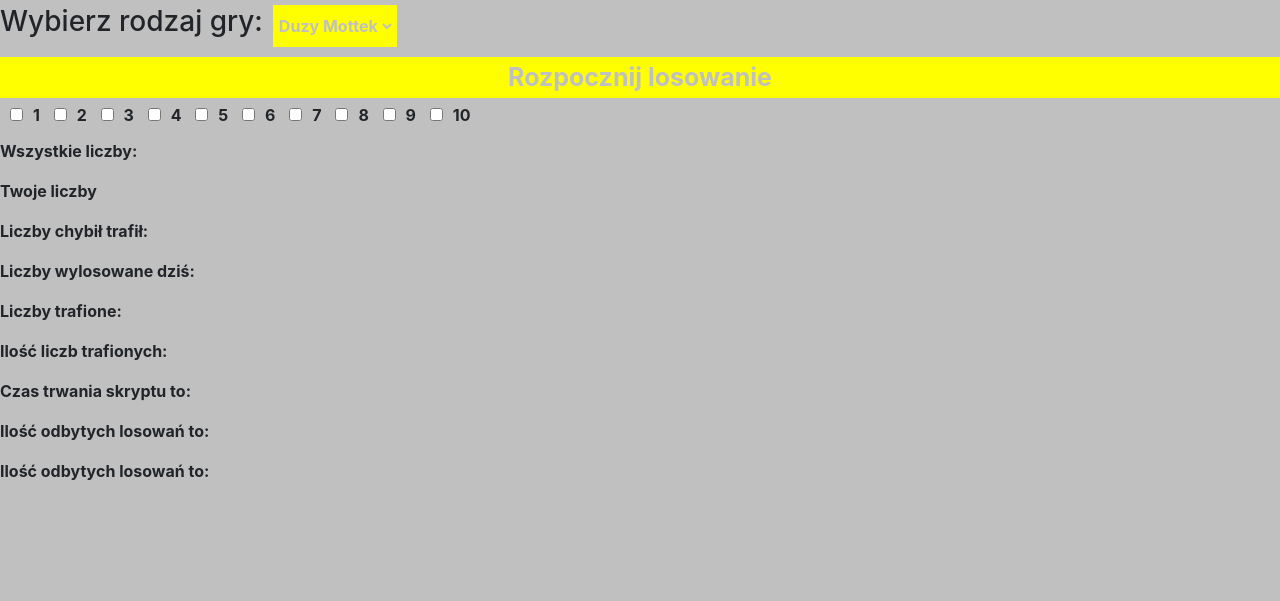
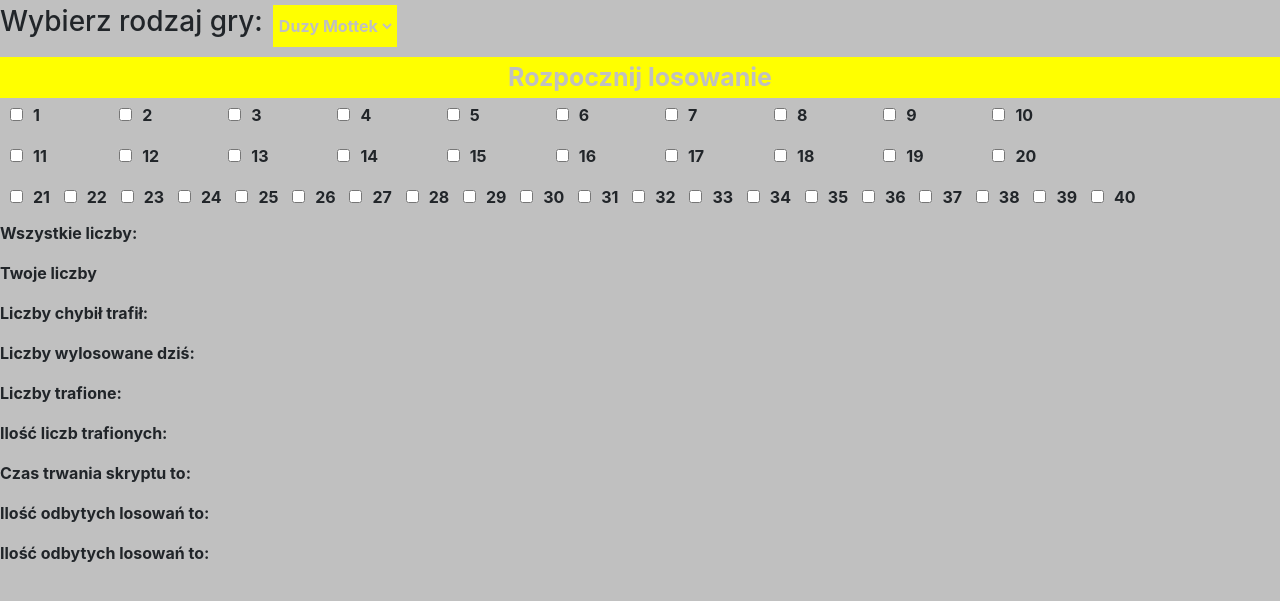
Before and after one commit to szczepaniakmichal/lottery_machine, a plain HTML site: page index.html in a window 1280 px wide. Shown: the part 51-652 px from the top of the page. Drawn offline with nearby package versions, Linux system fonts and the light colour scheme.

Commit message:
dodanie liczb

```diff
--- a/index.html
+++ b/index.html
@@ -1,21 +1,18 @@
 <!DOCTYPE html>
 <html lang="en" xmlns="http://www.w3.org/1999/html">
+
 <head>
     <meta charset="UTF-8">
     <title>loterry machine</title>
     <meta name="viewport" content="width=device-width, initial-scale=1, shrink-to-fit=no">
-    <link
-            rel="stylesheet"
-            href="https://stackpath.bootstrapcdn.com/bootstrap/4.3.1/css/bootstrap.min.css"
-            integrity="sha384-ggOyR0iXCbMQv3Xipma34MD+dH/1fQ784/j6cY/iJTQUOhcWr7x9JvoRxT2MZw1T"
-            crossorigin="anonymous">
+    <link rel="stylesheet" href="https://stackpath.bootstrapcdn.com/bootstrap/4.3.1/css/bootstrap.min.css"
+        integrity="sha384-ggOyR0iXCbMQv3Xipma34MD+dH/1fQ784/j6cY/iJTQUOhcWr7x9JvoRxT2MZw1T" crossorigin="anonymous">
     <link rel="stylesheet" href="css/style.css">
-    <script
-            src="https://code.jquery.com/jquery-3.4.1.slim.js"
-            integrity="sha256-BTlTdQO9/fascB1drekrDVkaKd9PkwBymMlHOiG+qLI="
-            crossorigin="anonymous">
+    <script src="https://code.jquery.com/jquery-3.4.1.slim.js"
+        integrity="sha256-BTlTdQO9/fascB1drekrDVkaKd9PkwBymMlHOiG+qLI=" crossorigin="anonymous">
         </script>
 </head>
+
 <body>
     <div class="container-fluid">
         <div class="row">
@@ -24,8 +21,8 @@
         <div class="row">
             <h3>Wybierz rodzaj gry: </h3>
             <select class="margin rodzaj_gry" name="" id="rodzajGry">
-            <option  value="duzyMottek">Duzy Mottek</option >
-            <option  value="malyMottek">Mały Mottek</option >
+                <option value="duzyMottek">Duzy Mottek</option>
+                <option value="malyMottek">Mały Mottek</option>
             </select>
             <!--        <label class="col-xl-6 col-sm-12" for="duzyMottek"><input type="checkbox" name="" id="duzyMottek" value="duzyMottek">Duzy Mottek</label>-->
             <!--        <label class="col-xl-6 col-sm-12" for="malyMottek"><input type="checkbox" name="" id="malyMottek" value="malyMottek">Mały Mottek</label>-->
@@ -35,18 +32,60 @@
         </div>
     </div>
 
-<div class="polaLiczb">
-<label for="number1"><input type="checkbox" name="" id="number1" value="1">1</label>
-<label for="number2"><input type="checkbox" name="" id="number2" value="2">2</label>
-<label for="number3"><input type="checkbox" name="" id="number3" value="3">3</label>
-<label for="number4"><input type="checkbox" name="" id="number4" value="4">4</label>
-<label for="number5"><input type="checkbox" name="" id="number5" value="5">5</label>
-<label for="number6"><input type="checkbox" name="" id="number6" value="6">6</label>
-<label for="number7"><input type="checkbox" name="" id="number7" value="7">7</label>
-<label for="number8"><input type="checkbox" name="" id="number8" value="8">8</label>
-<label for="number9"><input type="checkbox" name="" id="number9" value="9">9</label>
-<label for="number10"><input type="checkbox" name="" id="number10" value="10">10</label>
+
+        <div class="row">
+<!--            <div class="col-12">-->
+                <label class="col-1" for="number1"><input type="checkbox" name="" id="number1" value="1">1</label>
+                <label class="col-1" for="number2"><input type="checkbox" name="" id="number2" value="2">2</label>
+                <label class="col-1" for="number3"><input type="checkbox" name="" id="number3" value="3">3</label>
+                <label class="col-1" for="number4"><input type="checkbox" name="" id="number4" value="4">4</label>
+                <label class="col-1" for="number5"><input type="checkbox" name="" id="number5" value="5">5</label>
+                <label class="col-1" for="number6"><input type="checkbox" name="" id="number6" value="6">6</label>
+                <label class="col-1" for="number7"><input type="checkbox" name="" id="number7" value="7">7</label>
+                <label class="col-1" for="number8"><input type="checkbox" name="" id="number8" value="8">8</label>
+                <label class="col-1" for="number9"><input type="checkbox" name="" id="number9" value="9">9</label>
+                <label class="col-1" for="number10"><input type="checkbox" name="" id="number10" value="10">10</label>
+<!--            </div>-->
+
         </div>
+        <div class="row">
+<!--            <div class="col-1">-->
+                <label class="col-1" for="number11"><input type="checkbox" name="" id="number11" value="11">11</label>
+                <label class="col-1" for="number12"><input type="checkbox" name="" id="number12" value="12">12</label>
+                <label class="col-1" for="number13"><input type="checkbox" name="" id="number13" value="13">13</label>
+                <label class="col-1" for="number14"><input type="checkbox" name="" id="number14" value="14">14</label>
+                <label class="col-1" for="number15"><input type="checkbox" name="" id="number15" value="15">15</label>
+                <label class="col-1" for="number16"><input type="checkbox" name="" id="number16" value="16">16</label>
+                <label class="col-1" for="number17"><input type="checkbox" name="" id="number17" value="17">17</label>
+                <label class="col-1" for="number18"><input type="checkbox" name="" id="number18" value="18">18</label>
+                <label class="col-1" for="number19"><input type="checkbox" name="" id="number19" value="19">19</label>
+                <label class="col-1" for="number20"><input type="checkbox" name="" id="number20" value="20">20</label>
+<!--            </div>-->
+
+        </div>
+
+
+        <label for="number21"><input type="checkbox" name="" id="number21" value="21">21</label>
+        <label for="number22"><input type="checkbox" name="" id="number22" value="22">22</label>
+        <label for="number23"><input type="checkbox" name="" id="number23" value="23">23</label>
+        <label for="number24"><input type="checkbox" name="" id="number24" value="24">24</label>
+        <label for="number25"><input type="checkbox" name="" id="number25" value="25">25</label>
+        <label for="number26"><input type="checkbox" name="" id="number26" value="26">26</label>
+        <label for="number27"><input type="checkbox" name="" id="number27" value="27">27</label>
+        <label for="number28"><input type="checkbox" name="" id="number28" value="28">28</label>
+        <label for="number29"><input type="checkbox" name="" id="number29" value="29">29</label>
+        <label for="number30"><input type="checkbox" name="" id="number30" value="30">30</label>
+        <label for="number31"><input type="checkbox" name="" id="number31" value="31">31</label>
+        <label for="number32"><input type="checkbox" name="" id="number32" value="32">32</label>
+        <label for="number33"><input type="checkbox" name="" id="number33" value="33">33</label>
+        <label for="number34"><input type="checkbox" name="" id="number34" value="34">34</label>
+        <label for="number35"><input type="checkbox" name="" id="number35" value="35">35</label>
+        <label for="number36"><input type="checkbox" name="" id="number36" value="36">36</label>
+        <label for="number37"><input type="checkbox" name="" id="number37" value="37">37</label>
+        <label for="number38"><input type="checkbox" name="" id="number38" value="38">38</label>
+        <label for="number39"><input type="checkbox" name="" id="number39" value="39">39</label>
+        <label for="number40"><input type="checkbox" name="" id="number40" value="40">40</label>
+
 
     <p id="wszystkieLiczby">Wszystkie liczby:</p>
     <p id="UserNumbers">Twoje liczby</p>
@@ -61,8 +100,15 @@
     <div id="alert" class="alert">Możesz maksymanlnie zaznaczyć 6 liczb</div>
 
     <script src="script/script.js"></script>
-    <script src="https://code.jquery.com/jquery-3.3.1.slim.min.js" integrity="sha384-q8i/X+965DzO0rT7abK41JStQIAqVgRVzpbzo5smXKp4YfRvH+8abtTE1Pi6jizo" crossorigin="anonymous"></script>
-    <script src="https://cdnjs.cloudflare.com/ajax/libs/popper.js/1.14.7/umd/popper.min.js" integrity="sha384-UO2eT0CpHqdSJQ6hJty5KVphtPhzWj9WO1clHTMGa3JDZwrnQq4sF86dIHNDz0W1" crossorigin="anonymous"></script>
-    <script src="https://stackpath.bootstrapcdn.com/bootstrap/4.3.1/js/bootstrap.min.js" integrity="sha384-JjSmVgyd0p3pXB1rRibZUAYoIIy6OrQ6VrjIEaFf/nJGzIxFDsf4x0xIM+B07jRM" crossorigin="anonymous"></script>
+    <script src="https://code.jquery.com/jquery-3.3.1.slim.min.js"
+        integrity="sha384-q8i/X+965DzO0rT7abK41JStQIAqVgRVzpbzo5smXKp4YfRvH+8abtTE1Pi6jizo"
+        crossorigin="anonymous"></script>
+    <script src="https://cdnjs.cloudflare.com/ajax/libs/popper.js/1.14.7/umd/popper.min.js"
+        integrity="sha384-UO2eT0CpHqdSJQ6hJty5KVphtPhzWj9WO1clHTMGa3JDZwrnQq4sF86dIHNDz0W1"
+        crossorigin="anonymous"></script>
+    <script src="https://stackpath.bootstrapcdn.com/bootstrap/4.3.1/js/bootstrap.min.js"
+        integrity="sha384-JjSmVgyd0p3pXB1rRibZUAYoIIy6OrQ6VrjIEaFf/nJGzIxFDsf4x0xIM+B07jRM"
+        crossorigin="anonymous"></script>
 </body>
+
 </html>
```
Lines whose indentation alone changed are shown as unchanged.
